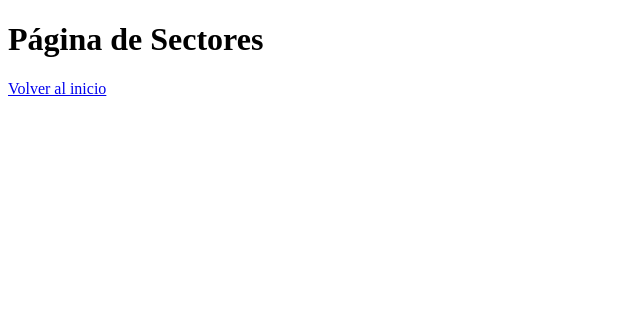
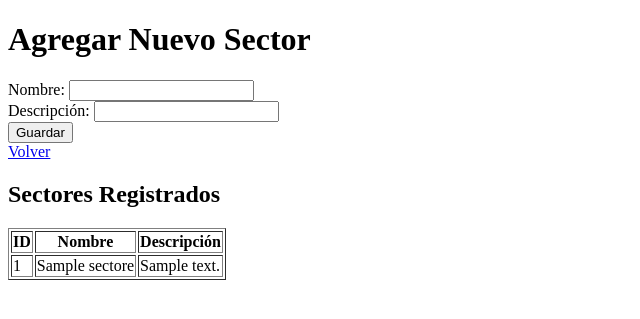
Before and after one commit to hzaquelli82/APSA-BDMto, a Flask app: template Proyecto_Flask/Carga Datos/templates/sectores.html in a window 1280 px wide. Shown: the top 319 px of the page, without its empty margins (0-640 px from the left). Run offline with Flask 3, Linux system fonts and the light colour scheme; the template is opened without the code that fills it: values that come from a table or form of the project are taken from there, others are empty; tables that the repository leaves empty hold one stand-in row (values such as "Sample post").

Commit message:
Terminado, gestor de carga de datos de usuario y sectores

```diff
--- a/Proyecto_Flask/Carga Datos/app.py
+++ b/Proyecto_Flask/Carga Datos/app.py
@@ -1,4 +1,4 @@
-from flask import Flask
+from flask import Flask, render_template
 from extensiones import db  # Importar `db` desde extensiones.py
 
 app = Flask(__name__)
@@ -11,6 +11,14 @@ db.init_app(app)  # Inicializar SQLAlchemy con la app
 # Importar Blueprints después de inicializar `db`
 from routes.usuarios import usuarios_bp
 app.register_blueprint(usuarios_bp)
+from routes.sectores import sectores_bp
+app.register_blueprint(sectores_bp)
+
+# Ruta para la página principal
+@app.route('/')
+def index():
+    return render_template('index.html')  # Asegúrate de tener index.html en /templates
+
 
 if __name__ == '__main__':
     with app.app_context():
--- a/Proyecto_Flask/Carga Datos/templates/sectores.html
+++ b/Proyecto_Flask/Carga Datos/templates/sectores.html
@@ -2,10 +2,41 @@
 <html lang="es">
 <head>
     <meta charset="UTF-8">
-    <title>Sectores</title>
+    <title>Agregar Sector</title>
 </head>
 <body>
-    <h1>Página de Sectores</h1>
-    <a href="{{ url_for('index') }}">Volver al inicio</a>
+    <h1>Agregar Nuevo Sector</h1>
+    <form method="POST">
+        <label>Nombre:</label>
+        <input type="text" name="nombre" required><br>
+
+        <label>Descripción:</label>
+        <input type="text" name="descripcion"><br>
+
+        <button type="submit">Guardar</button>
+    </form>
+
+    <a href="{{ url_for('index') }}">Volver</a>
+
+    <h2>Sectores Registrados</h2>
+
+    <table border="1">
+        <thead>
+            <tr>
+                <th>ID</th>
+                <th>Nombre</th>
+                <th>Descripción</th>
+            </tr>
+        </thead>
+        <tbody>
+            {% for sector in sectores %}
+            <tr>
+                <td>{{ sector.id_sector }}</td>
+                <td>{{ sector.nombre }}</td>
+                <td>{{ sector.descripcion or 'Sin descripción' }}</td>
+            </tr>
+            {% endfor %}
+        </tbody>
+    </table>
 </body>
 </html>
--- a/Proyecto_Flask/Carga Datos/templates/usuarios.html
+++ b/Proyecto_Flask/Carga Datos/templates/usuarios.html
@@ -23,6 +23,8 @@
         <button type="submit">Guardar</button>
     </form>
 
+    <a href="{{ url_for('index') }}">Volver</a>
+
     <h2>Usuarios Registrados</h2>
     <ul>
         {% for usuario in usuarios %}
```
Also changed, not shown: Proyecto_Flask/Carga Datos/routes/sectores.py (+21 -3 lines).
